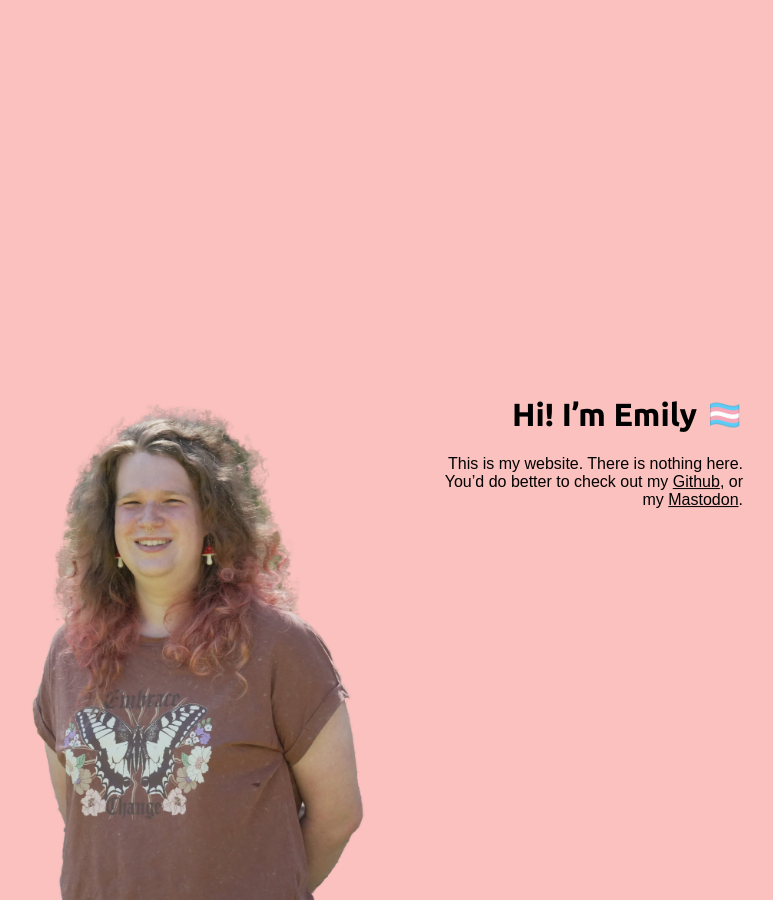
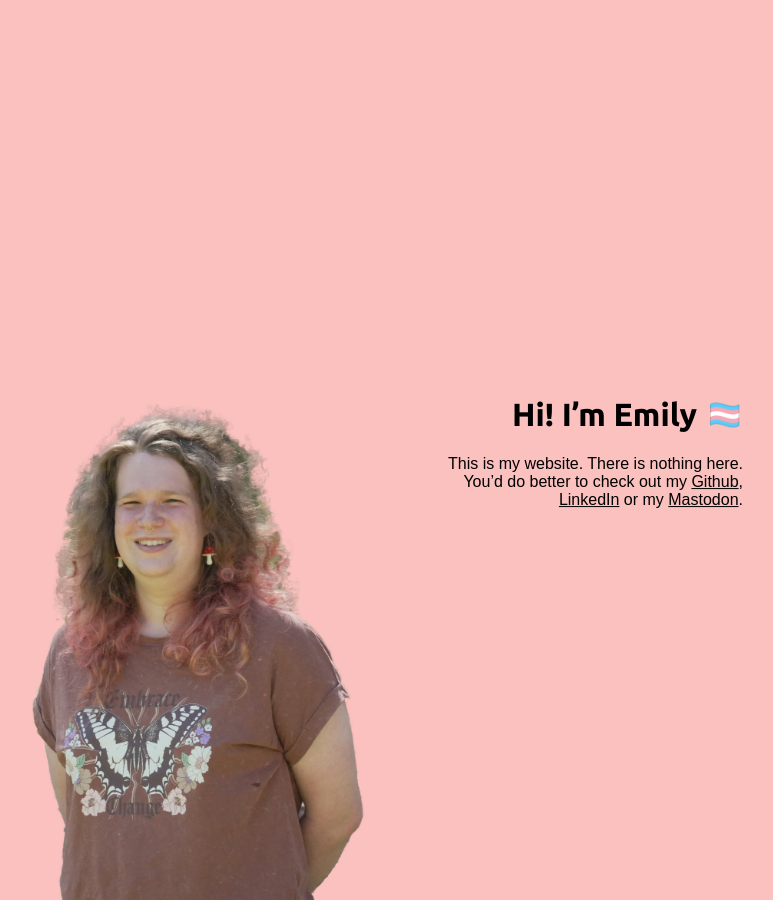
Before and after one commit to emilymclean/emilymclean.github.io, a Jekyll site: the page built from _pages/homepage.md, in a window 1280 px wide. Shown: the whole page, without its empty margins (217-990 px from the left). Built offline with Jekyll 4.4.1, drawn with Linux system fonts in a browser that asks for light colours; emoji names are drawn with the system emoji font.

Commit message:
Update homepage.md

```diff
--- a/_pages/homepage.md
+++ b/_pages/homepage.md
@@ -4,5 +4,5 @@
 title: ""
 ---
 # Hi! I'm Emily <i class="twa twa-transgender-flag"></i>
-This is my website. There is nothing here. You'd do better to check out my [Github](https://github.com/emilymclean), or my
+This is my website. There is nothing here. You'd do better to check out my [Github](https://github.com/emilymclean), [LinkedIn](https://www.linkedin.com/in/emilyemclean/) or my
 [Mastodon](https://blahaj.zone/@emily).
```
